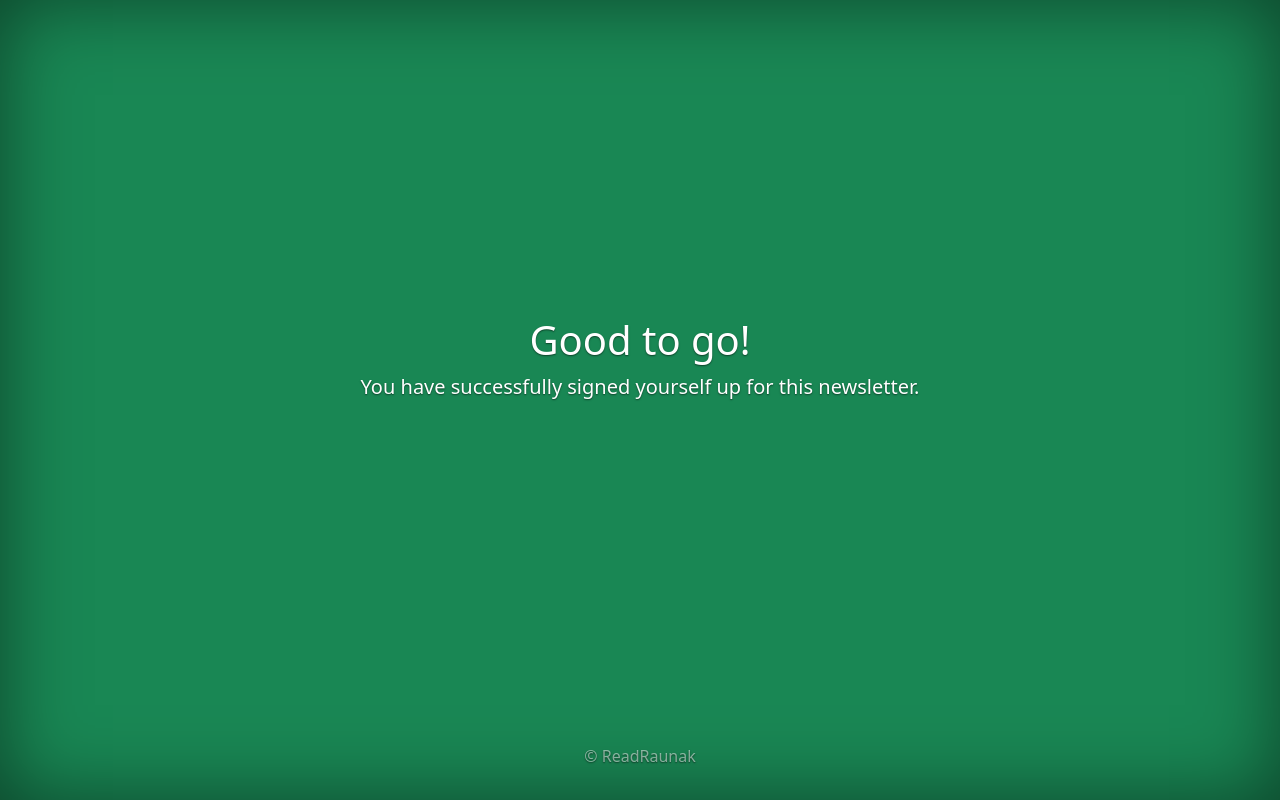
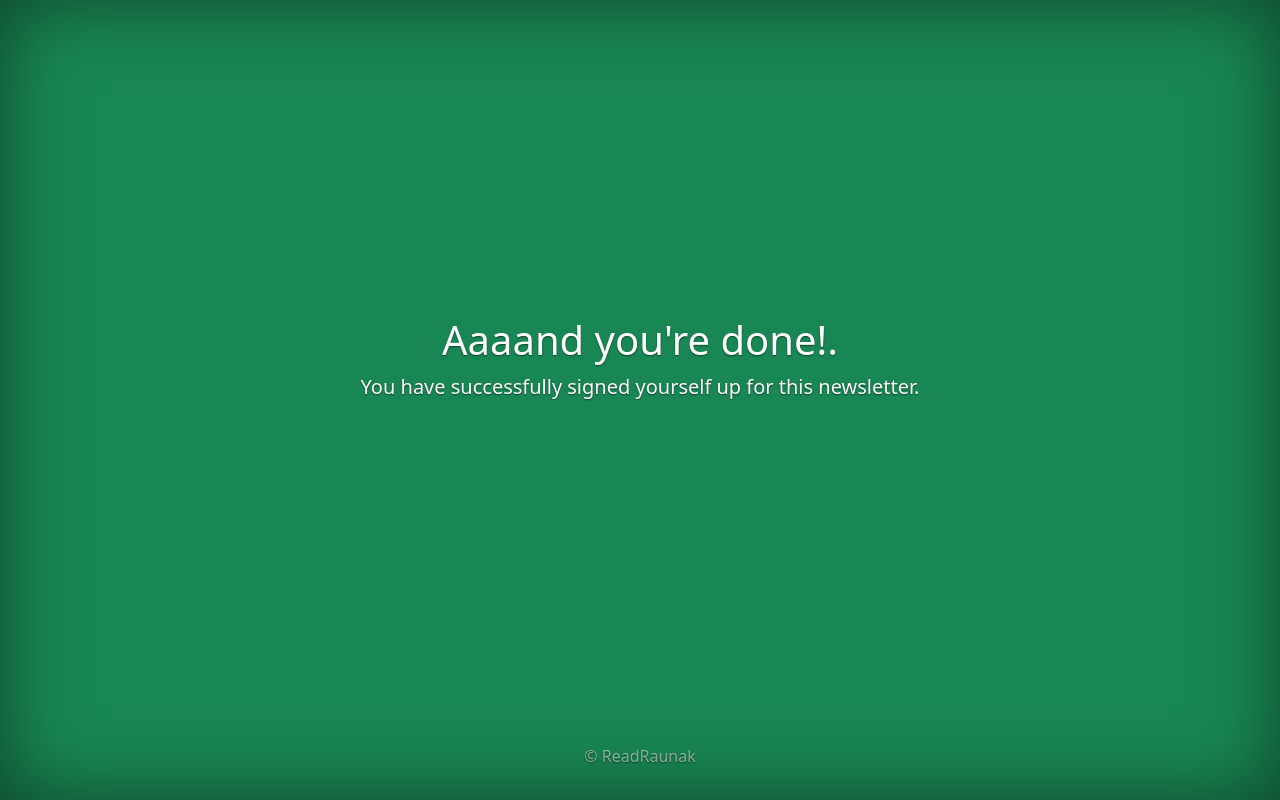
Before and after one commit to royraunak1312/Newsletter-signup, a website: page success.html in a window 1280 px wide. Drawn offline with nearby package versions, Linux system fonts and the light colour scheme.

Commit message:
Change success page h1

```diff
--- a/success.html
+++ b/success.html
@@ -48,7 +48,7 @@
 <div class="cover-container d-flex w-100 h-100 p-3 mx-auto flex-column">
 
   <main class="px-3 ">
-    <h1>Good to go!</h1>
+    <h1>Aaaand you're done!.</h1>
     <p class="lead">You have successfully signed yourself up for this newsletter.</p>
   </main>
 
```
